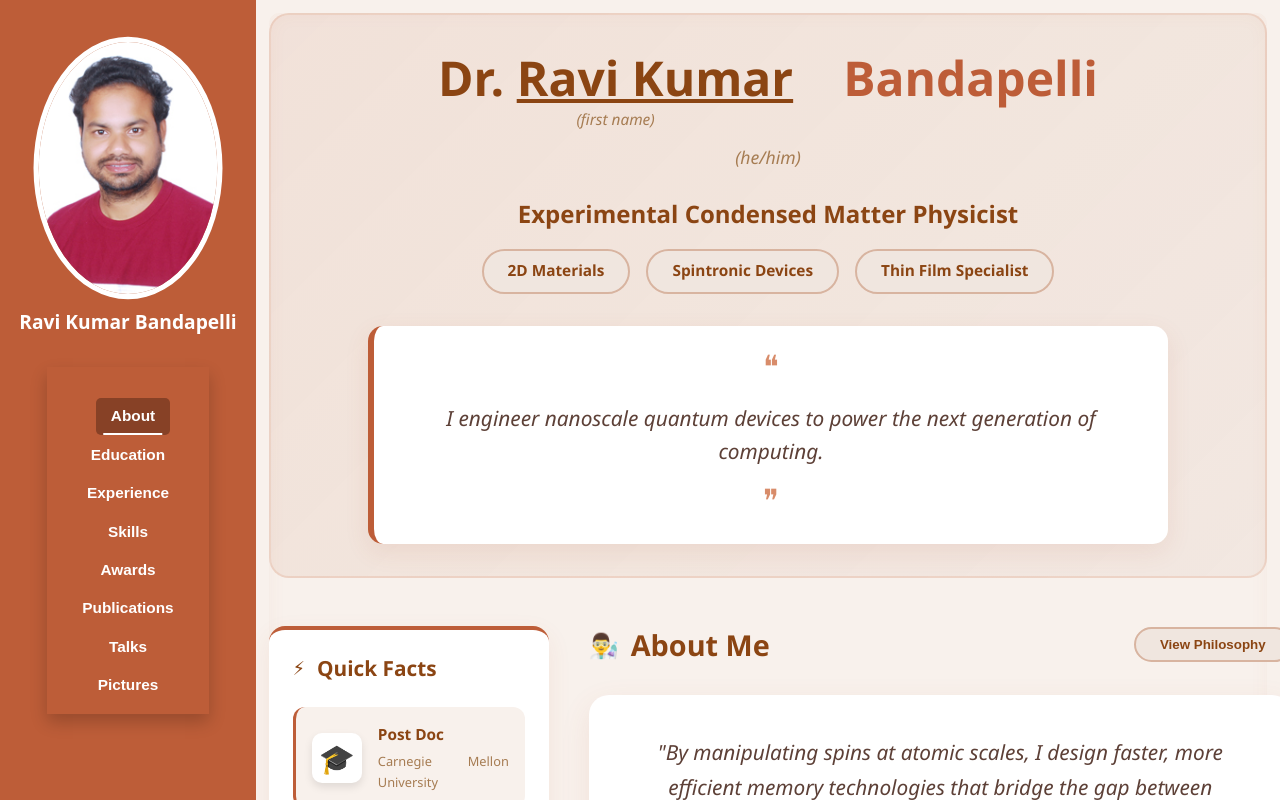
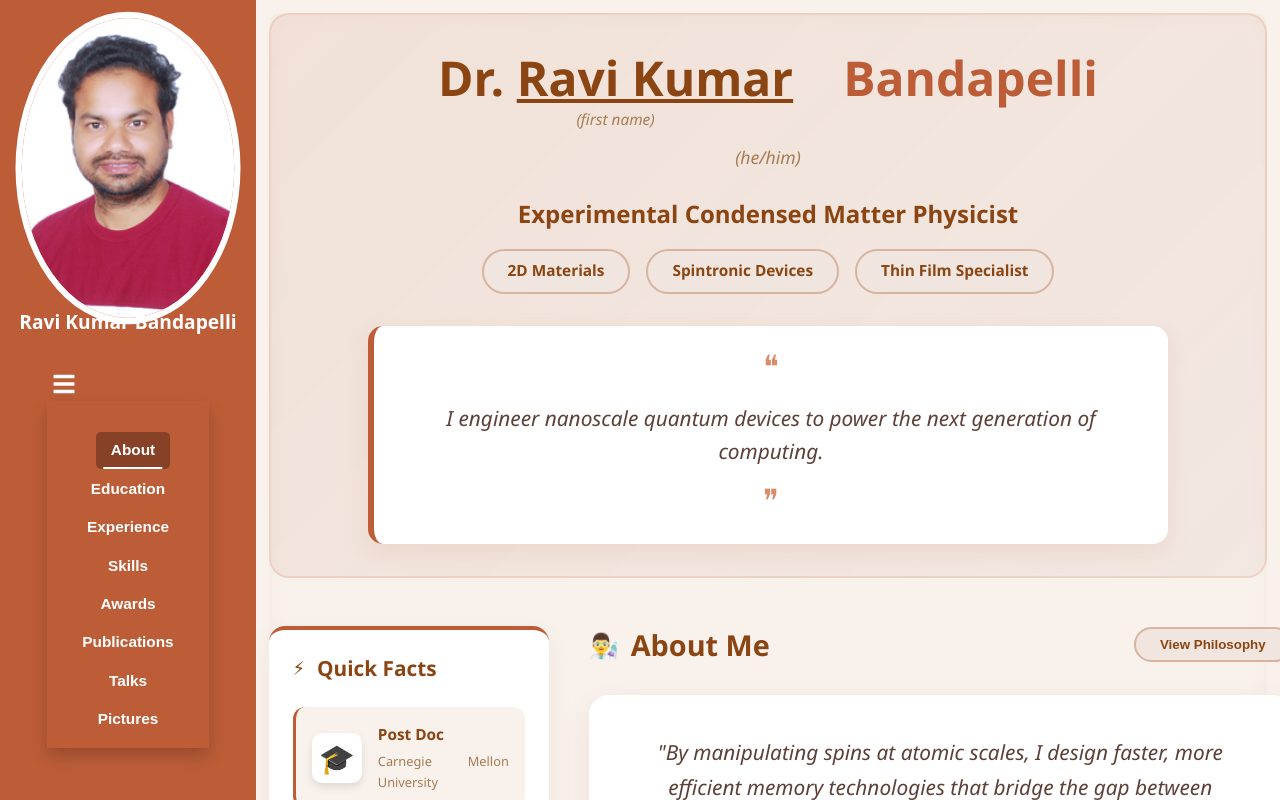
Before and after one commit to umalavanya/ravi-portfolio-react-router-dom, a React (Vite) app: page /about in a window 1280 px wide. In both pictures the pointer is over the picture 127 px from the left and 168 px from the top of the page. Shown: the top 800 px of the page. Built offline with nearby package versions, Linux system fonts and the light colour scheme.

Commit message:
Leftpane

```diff
--- a/src/layouts/LeftPane.jsx
+++ b/src/layouts/LeftPane.jsx
@@ -17,7 +17,7 @@ const LeftPane = () => {
   const activeSection = sections.includes(currentPath) ? currentPath : 'about';
 
   const handleNavigation = (section) => {
-    navigate(`/${section === 'about' ? '' : section}`);
+    navigate(`/${section === 'about' ? 'about' : section}`);
     setIsMobileMenuOpen(false);
   };
 
--- a/src/pages/About.jsx
+++ b/src/pages/About.jsx
@@ -178,9 +178,6 @@ const About = () => {
               <span className="expertise-tag-sidebar">Characterization</span>
             </div>
           </div>
-
-
-
 
         </div>
 
--- a/src/styles/LeftPane.css
+++ b/src/styles/LeftPane.css
@@ -65,7 +65,12 @@
 }
 
 .profile-pic:hover {
-    transform: scale(1.05);
+    transform: scale(1.25);
+    border-color: white;
+}
+
+.profile-info:hover {
+    transform: scale(1.25);
     border-color: white;
 }
 
@@ -140,7 +145,7 @@
 
 /* Mobile Toggle Button */
 .mobile-menu-toggle {
-    display: none;
+    display:flex;
     background: none;
     border: none;
     color: white;
@@ -148,6 +153,7 @@
     cursor: pointer;
     padding: 5px;
     transition: all 0.3s cubic-bezier(0.4, 0, 0.2, 1);
+
 }
 
 .mobile-menu-toggle:hover {
```
